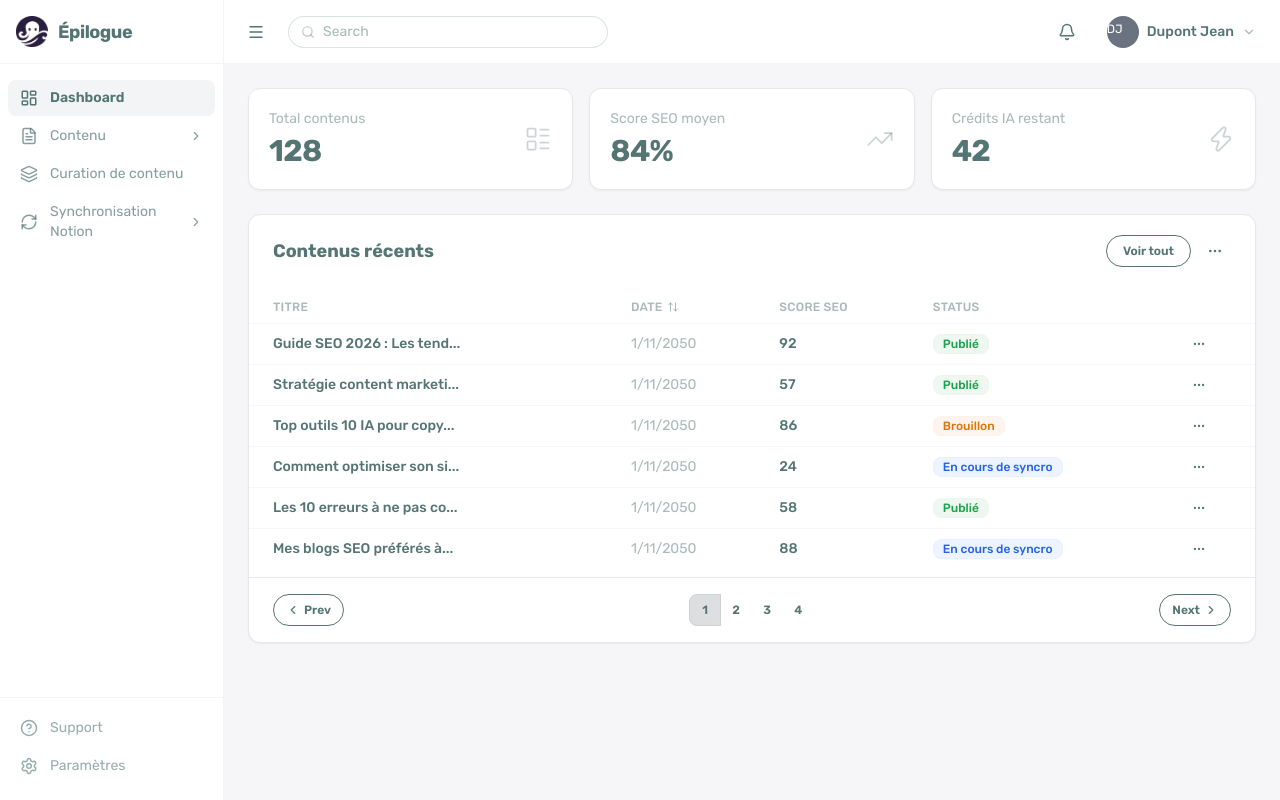
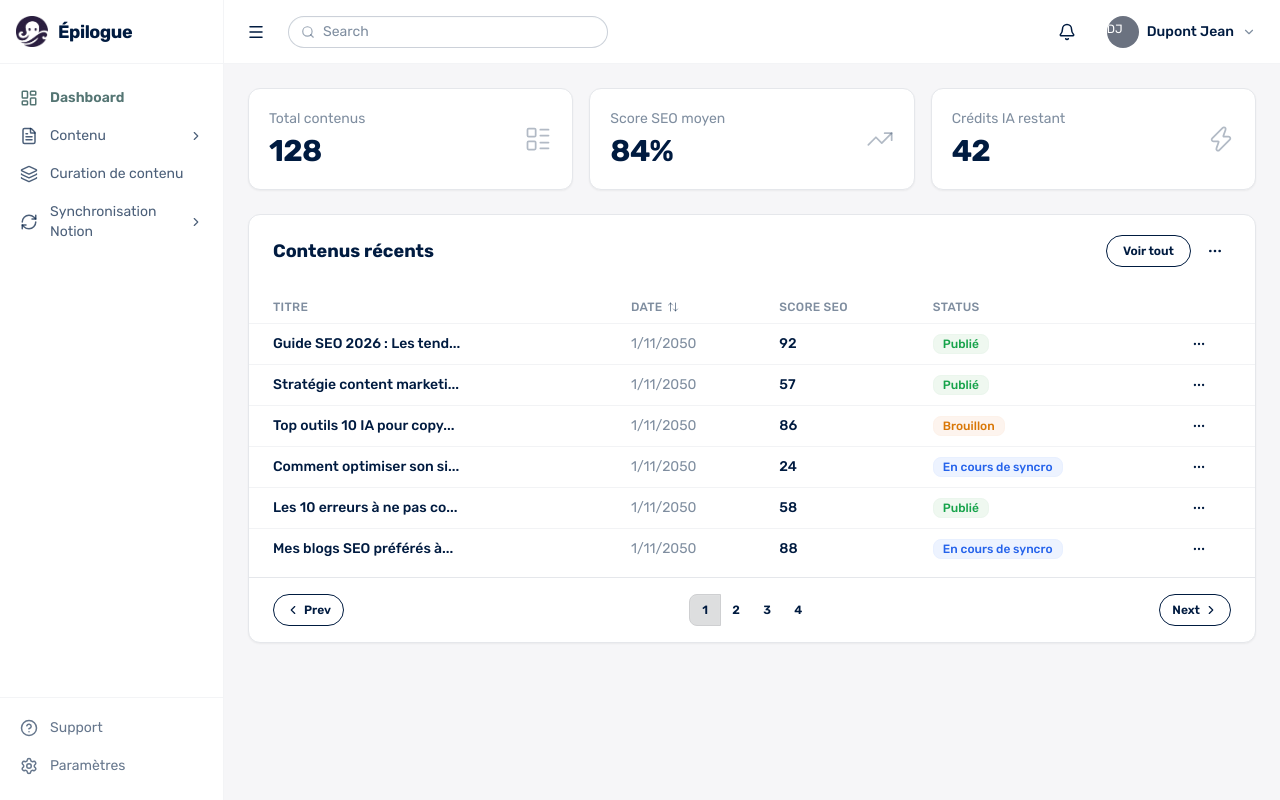
Before and after one commit to IPandragonI/Epilogue, a Next.js app in the folder frontend/: page /dashboard in a window 1280 px wide. Built offline with nearby package versions, Linux system fonts and the light colour scheme.

Commit message:
Modif css

```diff
--- a/frontend/app/components/Sidebar.tsx
+++ b/frontend/app/components/Sidebar.tsx
@@ -141,7 +141,7 @@ function NavLink({item, isOpen}: {
                 title={!isOpen ? item.label : undefined}
                 className={`flex items-center gap-3 px-3 py-2 rounded-lg transition-colors
                     ${isActive
-                    ? "bg-base-200 text-base-content font-semibold"
+                    ? "bg-base-400 text-accent font-semibold"
                     : "text-base-content/70 hover:bg-base-200 hover:text-base-content"}
                 `}
             >
--- a/frontend/app/globals.css
+++ b/frontend/app/globals.css
@@ -6,12 +6,13 @@
     --color-epilogue-bg: #F6F6F8;
     --color-epilogue-surface: #FFFFFF;
     --color-epilogue-border: #E5E7EB;
-    --color-epilogue-navy: #547573;
+    --color-epilogue-navy: #001B40;
+    --color-epilogue-porcelain: #547573;
+    --color-epilogue-porcelain-surface: #F0F4F4;
     --color-epilogue-muted: #6B7280;
     --color-epilogue-subtle: #F3F4F6;
 
     --font-sans: var(--font-rubik);
-    --font-display: var(--font-quando);
 }
 
 @plugin "daisyui/theme" {
@@ -21,6 +22,7 @@
     --color-base-100: var(--color-epilogue-surface);
     --color-base-200: var(--color-epilogue-subtle);
     --color-base-300: var(--color-epilogue-border);
+    --color-base-400: var(--color-epilogue-porcelain-surface);
     --color-base-content: var(--color-epilogue-navy);
 
     --color-primary: var(--color-epilogue-navy);
@@ -29,7 +31,7 @@
     --color-secondary: var(--color-epilogue-subtle);
     --color-secondary-content: var(--color-epilogue-navy);
 
-    --color-accent: var(--color-epilogue-navy);
+    --color-accent: var(--color-epilogue-porcelain);
     --color-accent-content: #FFFFFF;
 
     --color-neutral: var(--color-epilogue-muted);
```
